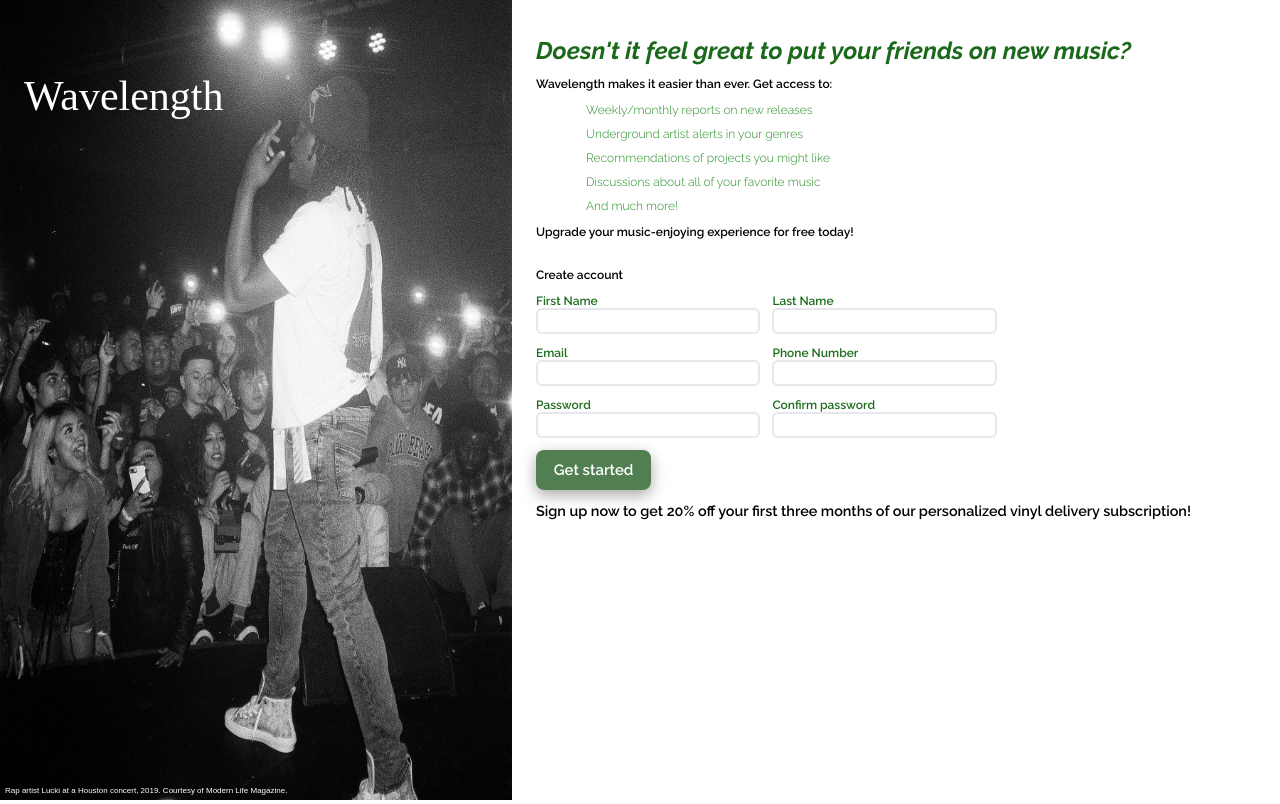
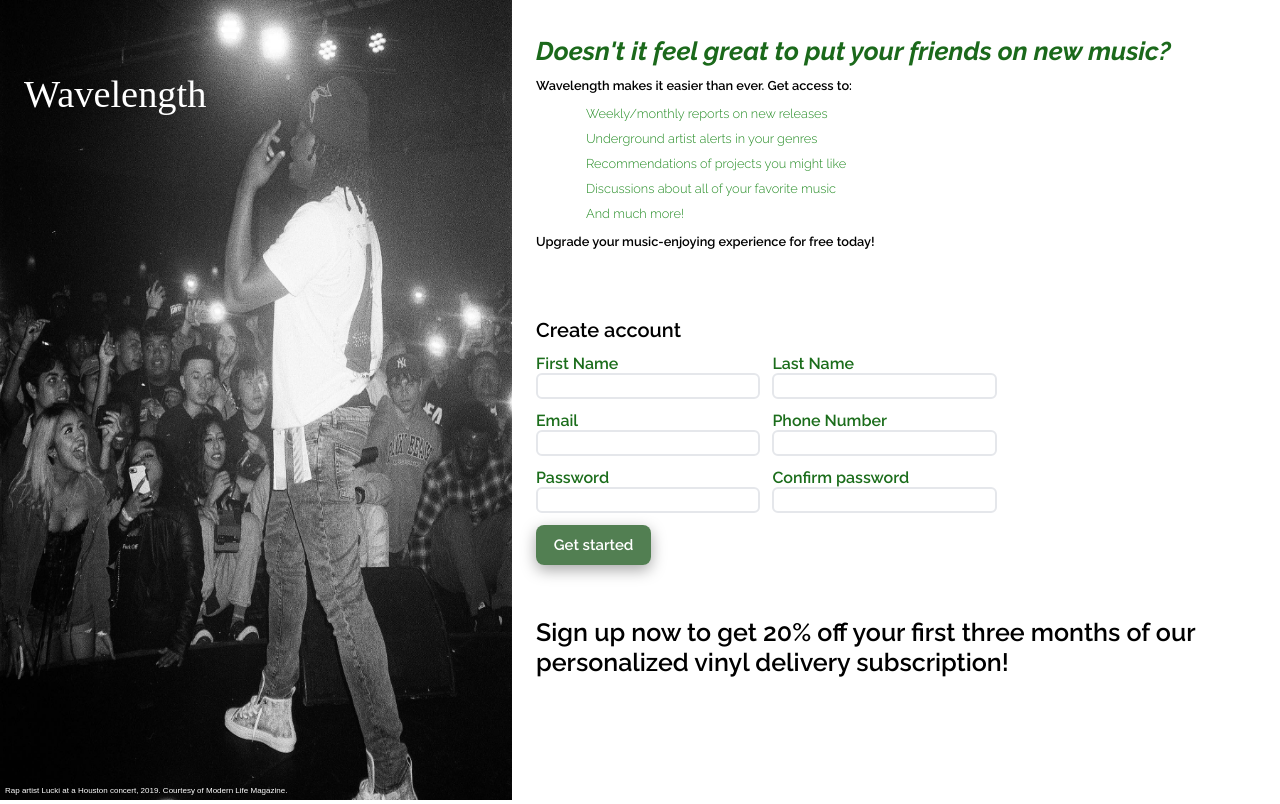
Before and after one commit to mkreynolds919/sign-up, a plain HTML site: page index.html in a window 1280 px wide. Drawn offline with Linux system fonts and the light colour scheme; a web font is replaced by a local one.

Commit message:
Adjust font sizes

```diff
--- a/styles.css
+++ b/styles.css
@@ -23,6 +23,16 @@
     src: url(./fonts/Raleway-Light.ttf);
 }
 
+* {
+}
+
+html, body {
+    width: 100%;
+    height: 100%;
+    margin: 0px;
+    padding: 0px;
+}
+
 html {
     font-size: 12px;
 }
@@ -31,26 +41,31 @@ body {
     padding: 0;
     margin: 0;
     display: flex;
-    overflow: hidden;
 }
 
 .sidebar {
     width: 40%;
-    height: 100vh;
+    height: 100dvh;
     text-align: center;
     color: white;
     flex: 1;
+    margin: 0;
+    padding: 0;
 }
 
 .content-container {
     width: 60%;
+    height: 100%;
     background-color: rgba(255, 255, 255, 0.838);
     display: flex;
     flex-direction: column;
+    gap: 5%;
+    margin: 0;
+    padding: 0;
 }
 
 img {
-    height: 100vh;
+    height: 100%;
     width: 100%;
 }
 
@@ -59,7 +74,7 @@ img {
     top: 6rem;
     left: 2rem;
     font-family: "Lodeh";
-    font-size: 3.5rem;
+    font-size: clamp(20px, 3vw, 65px);
 }
 
 .alt {
@@ -68,10 +83,11 @@ img {
     bottom: 5px;
     left: 5px;
     font-size: 8px;
+    margin: 0;
 }
 
 .desc-container {
-    width: 80%;
+    width: 95%;
     font-family: "Raleway";
     padding: 2rem 0px 5px 2rem ;
     margin: 0;
@@ -79,16 +95,18 @@ img {
 
 .desc-container div {
     margin: 1rem 0 1rem 0;
+    width: 90%;
 }
 
 .text-q {
-    font-size: 2rem;
+    font-size: clamp(25px, 2vw, 50px);
     font-family: "RalewayBoldItalic";
     color: rgb(27, 105, 27);
 }
 
 .text-body {
     font-family: "Raleway";
+    font-size: clamp(12px, 1vw, 35px)
 }
 
 li {
@@ -104,7 +122,7 @@ li {
 }
 
 .form-title {
-    font-size: 1rem;
+    font-size: clamp(20px, 1.5vw, 35px);
     margin-bottom: 1rem;
     font-family: "Raleway";
 
@@ -121,6 +139,7 @@ form {
     flex-direction: column;
     font-family: "Raleway";
     color: rgb(27, 109, 27);
+    font-size: clamp(16px, 1vw, 35px)
 }
 
 form div {
@@ -153,7 +172,7 @@ button {
 }
 
 .promo-container {
-    font-size: 1.2rem;
+    font-size: clamp(25px, 1vw, 35px);
     font-family: "Raleway";
     padding-left: 2rem;
 }
```
